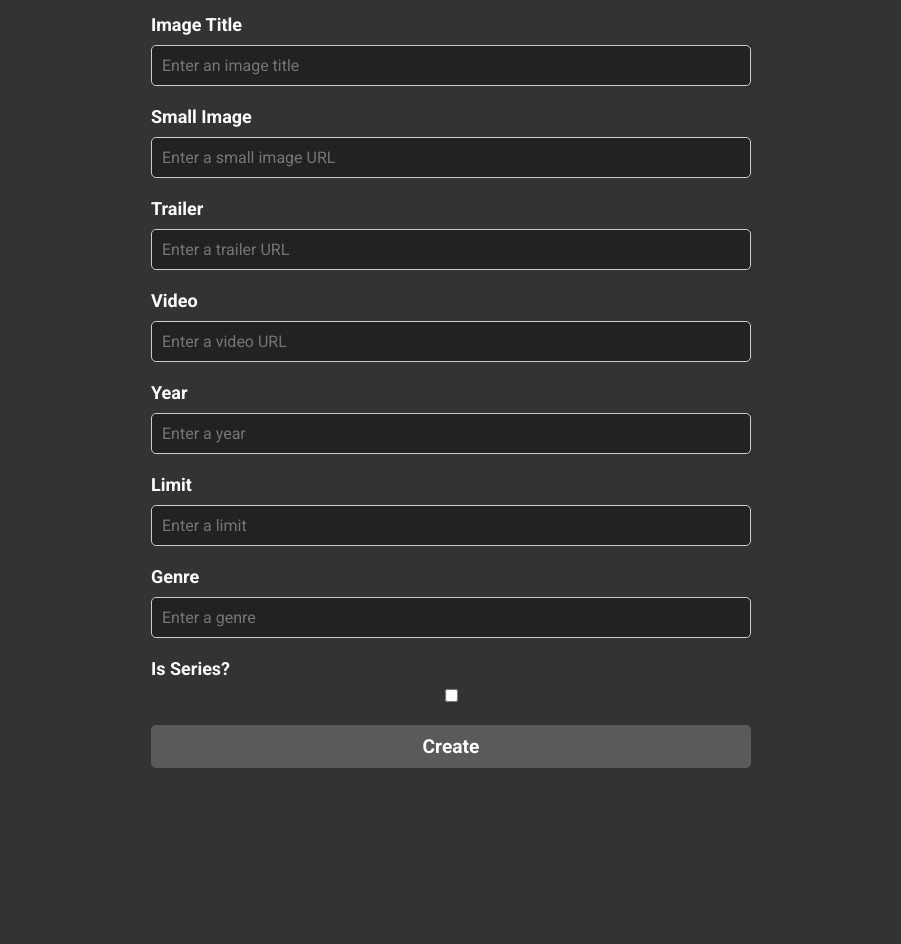
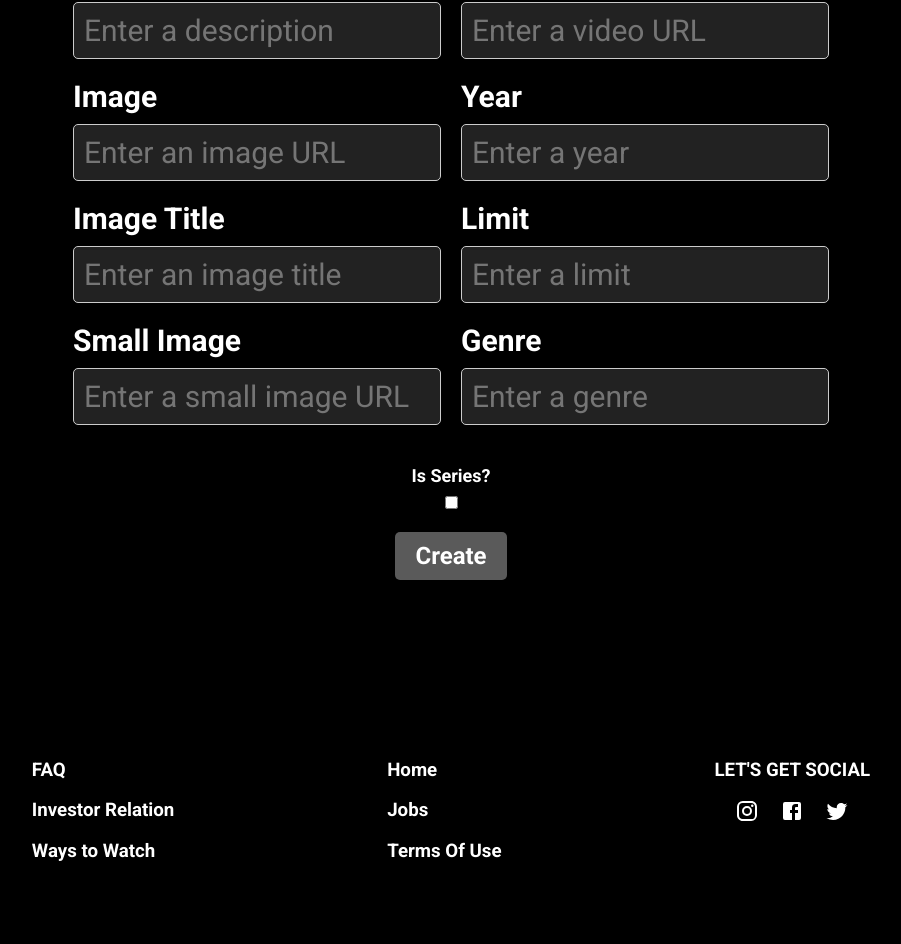
Before and after one commit to lpdancona/movie-island, a React (Create React App) app in the folder movie-react/: page /movies in a window 1280 px wide. Shown: the part 372-1316 px from the top of the page, without its empty margins (189-1090 px from the left). Before the commit the page ends 1178 px from the top, so only its background shows below. Built offline with nearby package versions, Linux system fonts and the light colour scheme.

Commit message:
implementing footer component

```diff
--- a/movie-react/src/components/create-movie/NewMovie.jsx
+++ b/movie-react/src/components/create-movie/NewMovie.jsx
@@ -5,6 +5,7 @@ import { Link } from "react-router-dom";
 import { ArrowDropDown, Notifications, Search } from "@material-ui/icons";
 import logo from "../../assets/logo.png";
 import Navbar from "../navbar/Navbar";
+import Footer from "../footer/Footer";
 const NewMovie = () => {
   const [title, setTitle] = useState("");
   const [desc, setDesc] = useState("");
@@ -45,6 +46,9 @@ const NewMovie = () => {
     <div>
       <Navbar />
       <form className="form-new" onSubmit={handleSubmit}>
+        <h1>Create a Movie</h1>
+        <div className="form-main">
+          <div className="form-left">
             <label>Title</label>
             <input
               type="text"
@@ -75,6 +79,8 @@ const NewMovie = () => {
               placeholder="Enter a small image URL"
               onChange={(e) => setImgSm(e.target.value)}
             />
+          </div>
+          <div className="form-rigth">
             <label>Trailer</label>
             <input
               type="text"
@@ -105,6 +111,8 @@ const NewMovie = () => {
               placeholder="Enter a genre"
               onChange={(e) => setGenre(e.target.value)}
             />
+          </div>
+        </div>
         <label>Is Series?</label>
         <input
           type="checkbox"
@@ -112,6 +120,7 @@ const NewMovie = () => {
         />
         <button type="submit">Create</button>
       </form>
+      <Footer />
     </div>
   );
 };
--- a/movie-react/src/components/create-movie/newMovie.scss
+++ b/movie-react/src/components/create-movie/newMovie.scss
@@ -1,6 +1,6 @@
 /* Dark theme styling */
 body {
-  background-color: #333;
+  background-color: black;
   color: #fff;
 }
 // navbar
@@ -54,7 +54,7 @@ body {
   flex-direction: column;
   max-width: 600px;
   margin: 0 auto;
-  margin-top: 90px;
+  margin-top: 120px;
 }
 
 label {
@@ -146,3 +146,63 @@ button[type="submit"]:hover {
   border-radius: 10rem;
   z-index: -1;
 }
+.form-main {
+  display: flex;
+}
+.form-new {
+  display: flex;
+  flex-direction: column;
+  align-items: center;
+}
+
+.form-main {
+  display: flex;
+  justify-content: center;
+  align-items: center;
+}
+
+.form-left,
+.form-rigth {
+  display: flex;
+  flex-direction: column;
+  margin: 10px;
+}
+
+.form-left label,
+.form-rigth label {
+  margin-top: 10px;
+}
+
+.form-left input,
+.form-rigth input {
+  margin-bottom: 10px;
+}
+
+label[for="isSeries"] {
+  display: block;
+  margin-top: 20px;
+  text-align: center;
+}
+
+button[type="submit"] {
+  margin-top: 20px;
+  align-self: center;
+}
+
+@media screen and (min-width: 768px) {
+  .form-main {
+    flex-direction: row;
+  }
+}
+.form-new {
+  font-size: 20px; /* increase the font size for the form */
+  /* ...other CSS rules... */
+}
+
+.form-main label {
+  font-size: 30px; /* increase the font size for the labels */
+}
+
+.form-main input {
+  font-size: 30px; /* increase the font size for the input fields */
+}
--- /dev/null
+++ b/movie-react/src/components/footer/Footer.jsx
@@ -0,0 +1,31 @@
+import "./footer.scss";
+import { Instagram, Facebook, Twitter, Copyright } from "@material-ui/icons";
+export default function Footer() {
+  return (
+    <div className="footer-main">
+      <footer id="footer">
+        <div class="restaurant-footer">
+          <div class="visit-us">
+            <h3>FAQ</h3>
+            <h3>Investor Relation</h3>
+            <h3>Ways to Watch</h3>
+          </div>
+          <div class="hours">
+            <h3>Home</h3>
+            <h3>Jobs</h3>
+            <h3>Terms Of Use</h3>
+          </div>
+          <div class="social">
+            <h3>LET'S GET SOCIAL</h3>
+            <div class="footer-icons">
+              <Instagram className="fa-brands fa-square-instagram" />
+              <Facebook className="fa-brands fa-square-facebook" />
+              <Twitter className="fa-brands fa-square-twitter" />
+            </div>
+          </div>
+        </div>
+        <p class="copyrigth">2023 Movie Island, All Rights Reserved</p>
+      </footer>
+    </div>
+  );
+}
--- /dev/null
+++ b/movie-react/src/components/footer/footer.scss
@@ -0,0 +1,39 @@
+#footer {
+  margin-top: 100px;
+  background-color: black;
+  color: white;
+  height: 350px;
+  margin-bottom: 0;
+  width: 100%;
+}
+.restaurant-footer {
+  display: flex;
+  align-items: flex-start;
+  justify-content: space-evenly;
+}
+.footer-icons {
+  display: flex;
+  align-items: center;
+  justify-content: space-evenly;
+  font-size: 30px;
+  cursor: pointer;
+}
+.fa-square-instagram:hover {
+  color: #b727c0;
+}
+.fa-square-facebook:hover {
+  color: #4967aa;
+}
+.fa-square-twitter:hover {
+  color: #50abf1;
+}
+.visit-us,
+.hours,
+.social {
+  margin-top: 30px;
+}
+.copyrigth {
+  font-size: small;
+  text-align: center;
+  margin-top: 5%;
+}
--- a/movie-react/src/components/navbar/Navbar.jsx
+++ b/movie-react/src/components/navbar/Navbar.jsx
@@ -1,6 +1,6 @@
 import React, { useState } from "react";
 import "./navbar.scss";
-import { ArrowDropDown, Notifications, Search } from "@material-ui/icons";
+import { ArrowDropDown, Search } from "@material-ui/icons";
 import logo from "../../assets/logo.png";
 import { Link } from "react-router-dom";
 
--- a/movie-react/src/components/search/Search.jsx
+++ b/movie-react/src/components/search/Search.jsx
@@ -3,7 +3,7 @@ import axios from "axios";
 import "./search.scss";
 import MovieCard from "../movie-card/MovieCard";
 import Navbar from "../navbar/Navbar";
-
+import Footer from "../footer/Footer";
 function Search() {
   const API_URL = "https://api.themoviedb.org/3";
   const [movies, setMovies] = useState([]);
@@ -59,6 +59,7 @@ function Search() {
           ))}
         </div>
       </div>
+      <Footer />
     </div>
   );
 }
--- a/movie-react/src/components/search/search.scss
+++ b/movie-react/src/components/search/search.scss
@@ -1,11 +1,11 @@
 .container-search {
-  max-width: 1000px;
+  max-width: 2000px;
   margin-left: auto;
   margin-right: auto;
   text-align: center;
   display: grid;
   gap: 15px;
-  grid-template-columns: 1fr 1fr 1fr 1fr;
+  grid-template-columns: 1fr 1fr 1fr 1fr 1fr;
 }
 .movie-card {
   background-color: #222;
--- a/movie-react/src/pages/home/home.jsx
+++ b/movie-react/src/pages/home/home.jsx
@@ -6,6 +6,7 @@ import List from "../../components/list/List";
 import axios from "axios";
 import ApiList from "../../components/apiList/ApiList";
 import ApiListItem from "../../components/apiListItem/ApiListItem";
+import Footer from "../../components/footer/Footer";
 const Home = ({ type }) => {
   const [lists, setLists] = useState([]);
   const [genre, setGenre] = useState(null);
@@ -35,6 +36,7 @@ const Home = ({ type }) => {
       {lists.map((list) => (
         <List key={list._id} list={list} />
       ))}
+      <Footer />
     </div>
   );
 };
```
Lines whose indentation alone changed are shown as unchanged.
